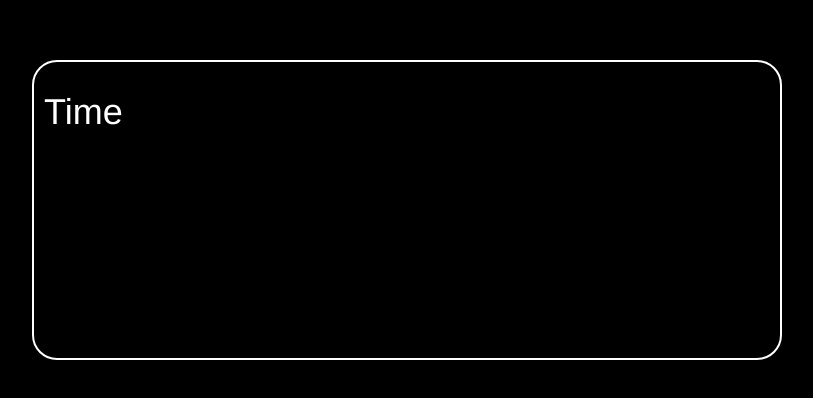
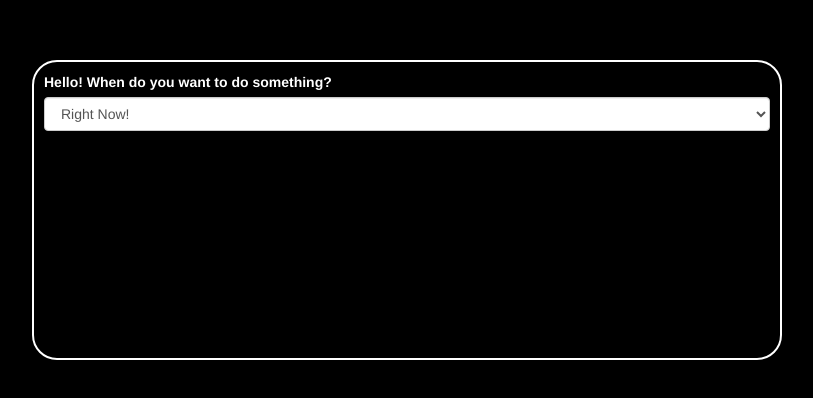
Before and after one commit to nfeliciano/rightnow, a plain HTML site: page app/templates/index.html at #!/form/time in a window 1280 px wide. Shown: the part 140-538 px from the top of the page, without its empty margins (233-1046 px from the left). Drawn offline with nearby package versions, Linux system fonts and the light colour scheme; some packages are replaced by stand-ins of ours.

Commit message:
form stuff

```diff
--- a/app/static/js/formController.js
+++ b/app/static/js/formController.js
@@ -4,4 +4,8 @@ rightnow.controller('formController', function($scope) {
   $scope.findEvent = function() {
     alert('FIND SOMETHING');
   }
+
+  $scope.timeSelected = function() {
+    alert('selected time');
+  }
 });
--- a/app/static/partials/form-time.html
+++ b/app/static/partials/form-time.html
@@ -1 +1,10 @@
-<h1>Time</h1>
+<fieldset class="form-group">
+  <label for="timeSelect">Hello! When do you want to do something?</label>
+  <select class="form-control" id="timeSelect" ng-change="timeSelected()">
+    <option>Right Now!</option>
+    <option>Later today</option>
+    <option>Tomorrow</option>
+    <option>This Friday</option>
+    <option>This Saturday</option>
+  </select>
+</fieldset>
```
